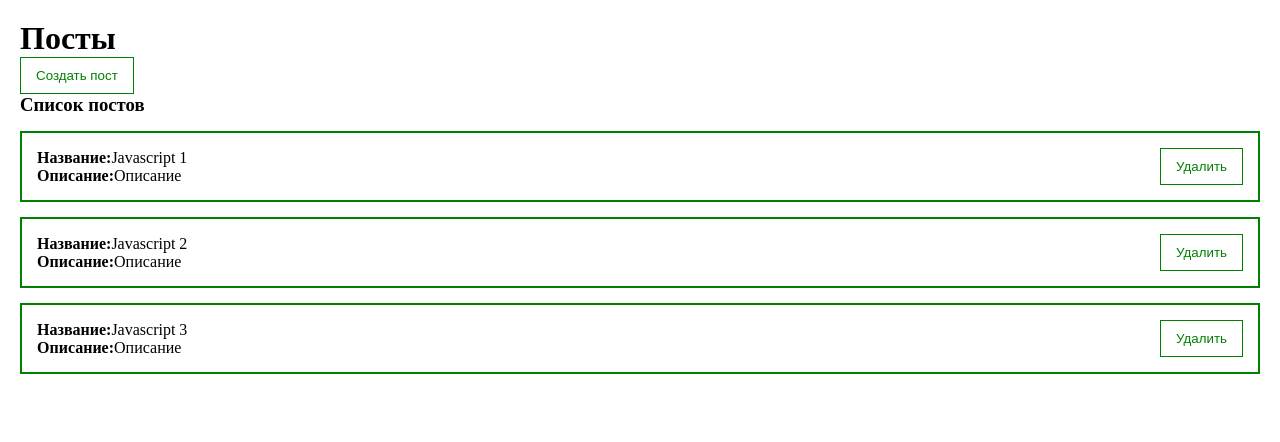
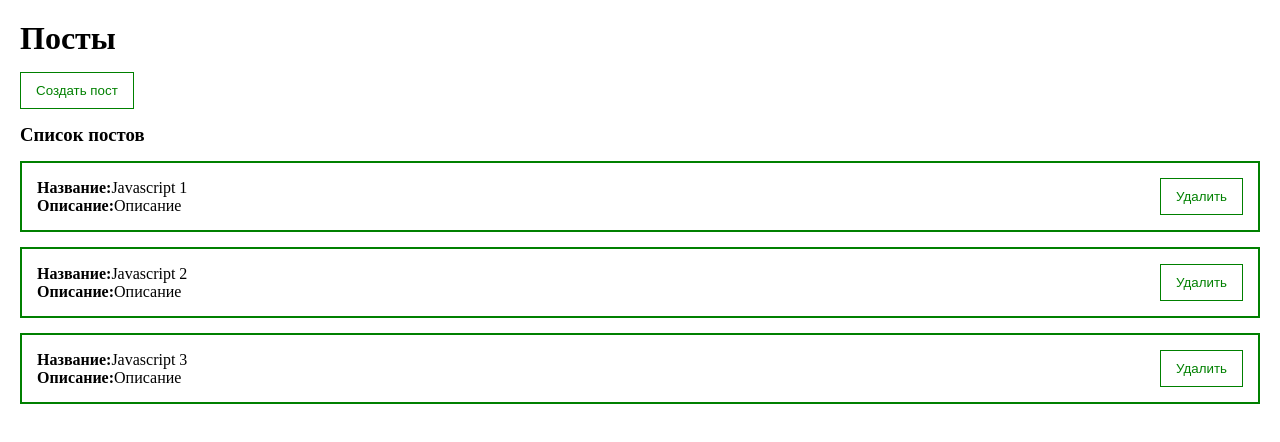
Before and after one commit to HW1337/vue-3-showcase, a Vue app: page / in a window 1280 px wide. Shown: the top 442 px of the page. Built offline with nearby package versions, Linux system fonts and the light colour scheme.

Commit message:
added closing to create post window

```diff
--- a/src/App.vue
+++ b/src/App.vue
@@ -1,7 +1,7 @@
 <template>
     <div class="app">
         <h1>Посты</h1>
-        <my-button @click="showDialog">Создать пост</my-button>
+        <my-button @click="showDialog" style="margin:15px 0;">Создать пост</my-button>
         <my-dialog v-model:show="dialogVisible">
             <post-form @create="createPost"/>
         </my-dialog>
@@ -29,6 +29,7 @@ export default {
     methods: {
         createPost (post) {
             this.posts.push(post);
+            this.dialogVisible = false;
         },
         removePost(post) {
             this.posts = this.posts.filter(p => p.id !== post.id)
--- a/src/components/UI/MyDialog.vue
+++ b/src/components/UI/MyDialog.vue
@@ -1,6 +1,6 @@
 <template>
-    <div class="dialog" v-if="show" @click="hideDialog">
-        <div class="dialog__content">
+    <div class="dialog" v-if="show" @click.stop="hideDialog">
+        <div @click.stop class="dialog__content">
             <slot></slot>
         </div>
     </div>
```
